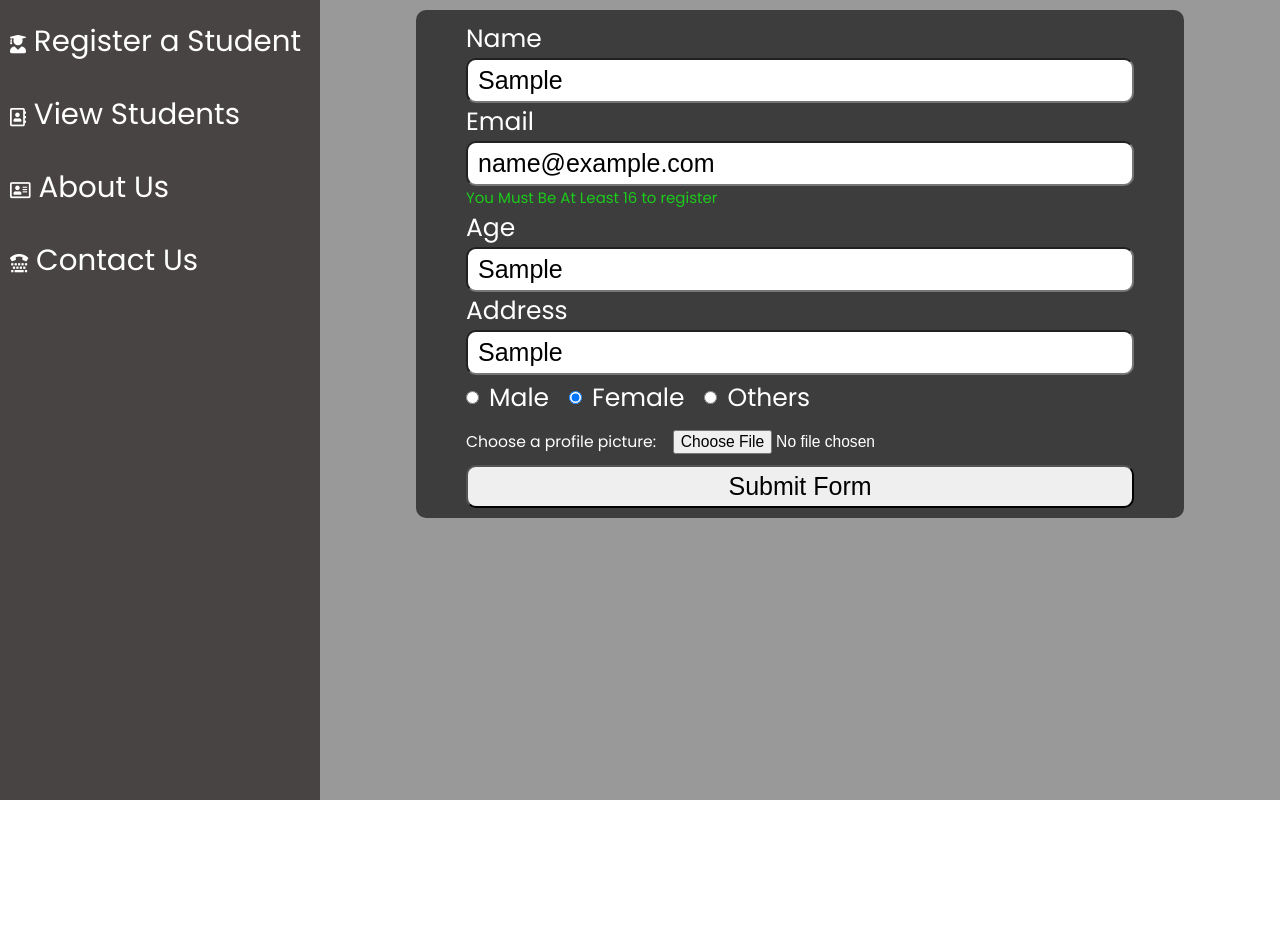
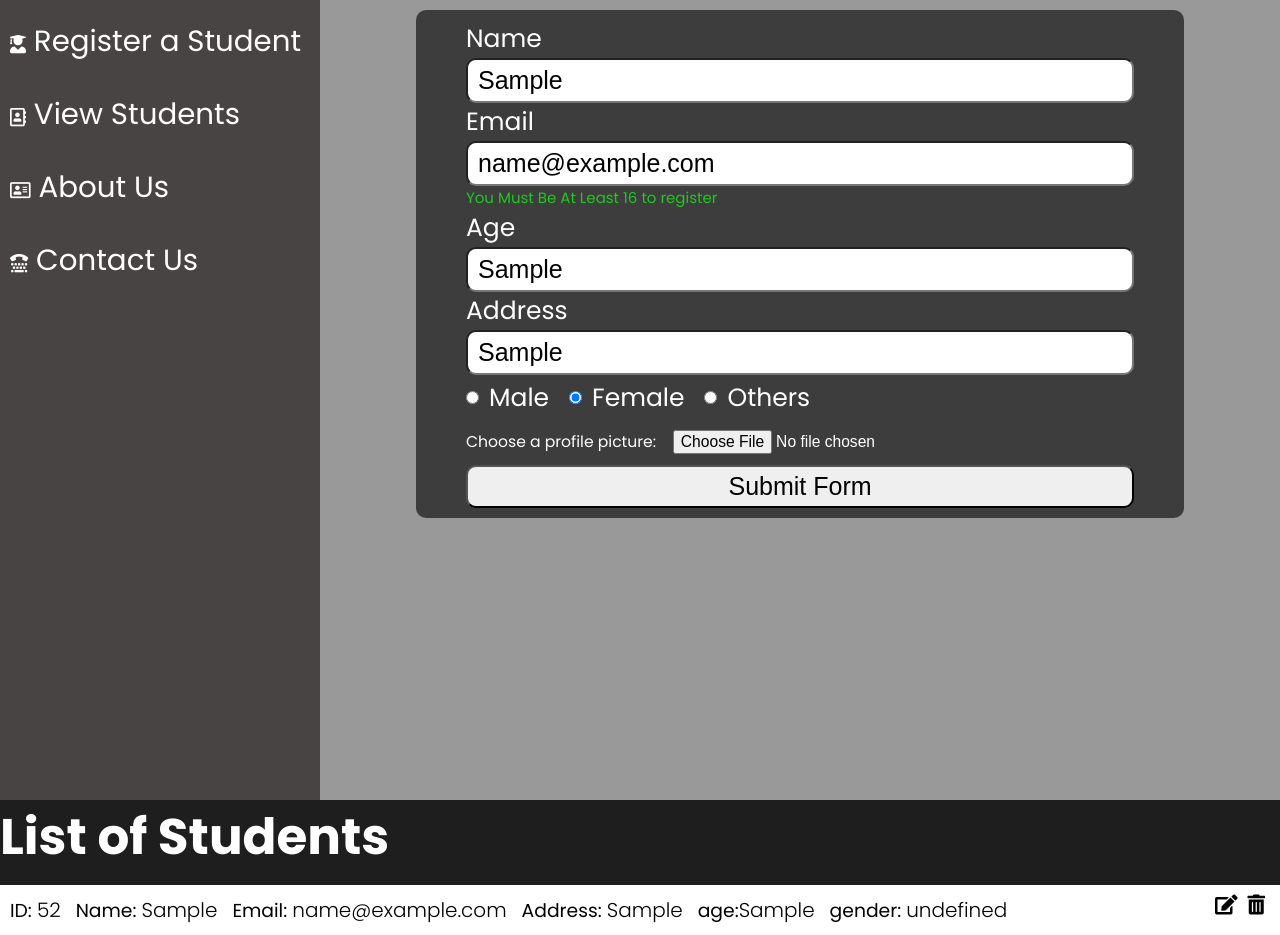
Before and after one commit to C-Rish/student-registration, a plain HTML site: page index.html in a window 1280 px wide. Both pictures are taken after typing "Sample", "name@example.com", "Sample", "Sample" into the empty fields and a click on the button "Submit Form". Before the commit the page ends 800 px from the top, so only its background shows below. Drawn offline with Linux system fonts and the light colour scheme.

Commit message:
new changes added

```diff
--- a/index.html
+++ b/index.html
@@ -46,15 +46,16 @@
           <input type="file" id="pic" name="profile" accept="image/png, image/jpeg">
         </div>
 
-        <button type="button" > Submit Form</button>
+        <button type="button"> Submit Form</button>
         <!--  onclick="getInputValue();" -->
-        <div id="msg">
-          <pre></pre>
-        </div>
       </form>
     </div>
 
 
+
+  </div>
+  <div class="students-list">
+    <h2>List of Students</h2>
 
   </div>
 
--- a/js/index.js
+++ b/js/index.js
@@ -1,44 +1,83 @@
 const listdiv = document.querySelector(".students-list");
-// const name1 =  document.getElementById("name");
-// const email =  document.getElementById("email");
-// const address =  document.getElementById("address");
-// const age =  document.getElementById("age");
-// const gender =  document.querySelector(".gender");
-// const ptext = document.querySelector('p');
+const para = document.querySelector('.new-div p');
+// Initialize localstorage if its non existent
+// check if studentlist already exists
+// if (localStorage.setItem("studentsList", JSON.stringify(studentList)) != "") {
+  // localStorage.setItem("studentsList", JSON.stringify(studentList));
+  // }
+  // Create Student
+  let studentList = [];
 
-let formItems = [];
-const addItem = (e)=>{
+  const addItem = (e) => {
   e.preventDefault();
   let item = {
+    id: Math.floor(Math.random() * 100),
     name: document.getElementById("name").value,
     email: document.getElementById("email").value,
     address: document.getElementById("address").value,
-    age: document.getElementById("age").value
-  }
+    age: document.getElementById("age").value,
+  };
+  console.log(item);
+  studentList.push(item);
 
-  var newEntry = `
-  <div class="student-info">
-      <h5>Name:</h5> <p class="name">${item.name}</p>
-      <h5>Age:</h5> <p class="age">${item.age}</p>
-      <h5>Email:</h5> <p class="email">${item.email}</p>
-      <h5>Address:</h5> <p class="address">${item.address}</p>
-      <h5>Gender:</h5> <p class="name"></p>
+  // localStorage.setItem("studentsList", JSON.stringify(studentList));
 
-            <div class="icons">
-            <i class="fas fa-edit edit"></i>
-            <i class="fas fa-trash-alt delete"></i>
-            </div>
-  </div>
-  `;
+  const div = document.createElement("div");
+  const deleteIcon = document.createElement('i');
+  deleteIcon.classList.add("fas","fa-trash-alt");
+  const editIcon = document.createElement('i');
+  editIcon.classList.add("fas","fa-edit");
+  div.classList.add("new-div");
+  div.innerHTML = `ID: <p> ${item.id}</p>
+                   Name: <p>${item.name}</p>
+                   Email: <p>${item.email}</p>
+                   Address: <p>${item.address}</p>
+                   age:<p>${item.age}</p>
+                   gender: <p>${item.gender}</p>
+                   `;
 
-  listdiv.innerHTML = newEntry;
-  formItems.push(item);
-  document.querySelector('form').reset();
+  div.appendChild(deleteIcon);
+  div.appendChild(editIcon);
+  listdiv.appendChild(div);
 
-  console.log(formItems);
-  localStorage.setItem("studentsList", JSON.stringify(formItems));
-}
+  let student = [];
+  student.push(div);
 
-document.addEventListener('DOMContentLoaded', ()=> {
+  deleteIcon.addEventListener("click", (e) => {
+    e.preventDefault();
+    div.remove();
+  });
+
+  editIcon.addEventListener("click",editItem);
+
+};
+
+const editItem = (e) => {
+  // first get the entire list
+  // find the student with matching ID
+  let student = {
+    id: 123,
+    name: 'AA',
+    email: 'B',
+    address: 'C',
+    age: 12,
+  };
+  // show the data in HTML
+  // make edits
+  // and save as we did while creating new student\
+  // e.preventDefault();
+  const paraGroup = document.querySelectorAll('.new-div p');
+  paraGroup.forEach(para => {
+    para.setAttribute("contentEditable","true");
+    para.addEventListener("keypress", (e) => {
+      if(e.key === "Enter"){
+        para.setAttribute("contentEditable","false");
+      }
+    });
+  });
+
+};
+
+document.addEventListener("DOMContentLoaded", () => {
   document.querySelector("button").addEventListener("click", addItem);
 });
--- a/styles/styles.css
+++ b/styles/styles.css
@@ -8,10 +8,10 @@
 
 body {
   background-image: url("../img/bg-img.jpg");
-  background-position: left;
+  background-position: fixed;
   background-repeat: no-repeat;
-  background-size: cover;
-  height: 100vh;
+  /* background-size: cover; */
+  /* height: 100vh; */
   position: relative;
   font-family: "Poppins", sans-serif;
 }
@@ -116,8 +116,9 @@ button:active {
 
 .students-list {
   flex: 1 1 75%;
-  font-size: 8rem;
+  font-size: 3rem;
   box-sizing: border-box;
+  background-color: rgba(0, 0, 0, 0.8);
 }
 
 .students-list h2 {
@@ -148,6 +149,29 @@ button:active {
   font-size: 2rem;
 }
 
+.new-div {
+  background-color: white;
+  margin-top: 1rem;
+  padding: 1rem;
+}
+
+.new-div p {
+  font-size: 2rem;
+  display: inline-block;
+  font-weight: 300;
+  margin-right: 1rem;
+}
+
+.new-div i {
+  font-size: 2rem;
+  padding: 0 0.5rem;
+  float: right;
+}
+
+.new-div i:hover {
+  color: grey;
+}
+
 .red {
   color: red;
 }
```
Also changed, not shown: js/index-shirish.js (added, +44 -0 lines).
